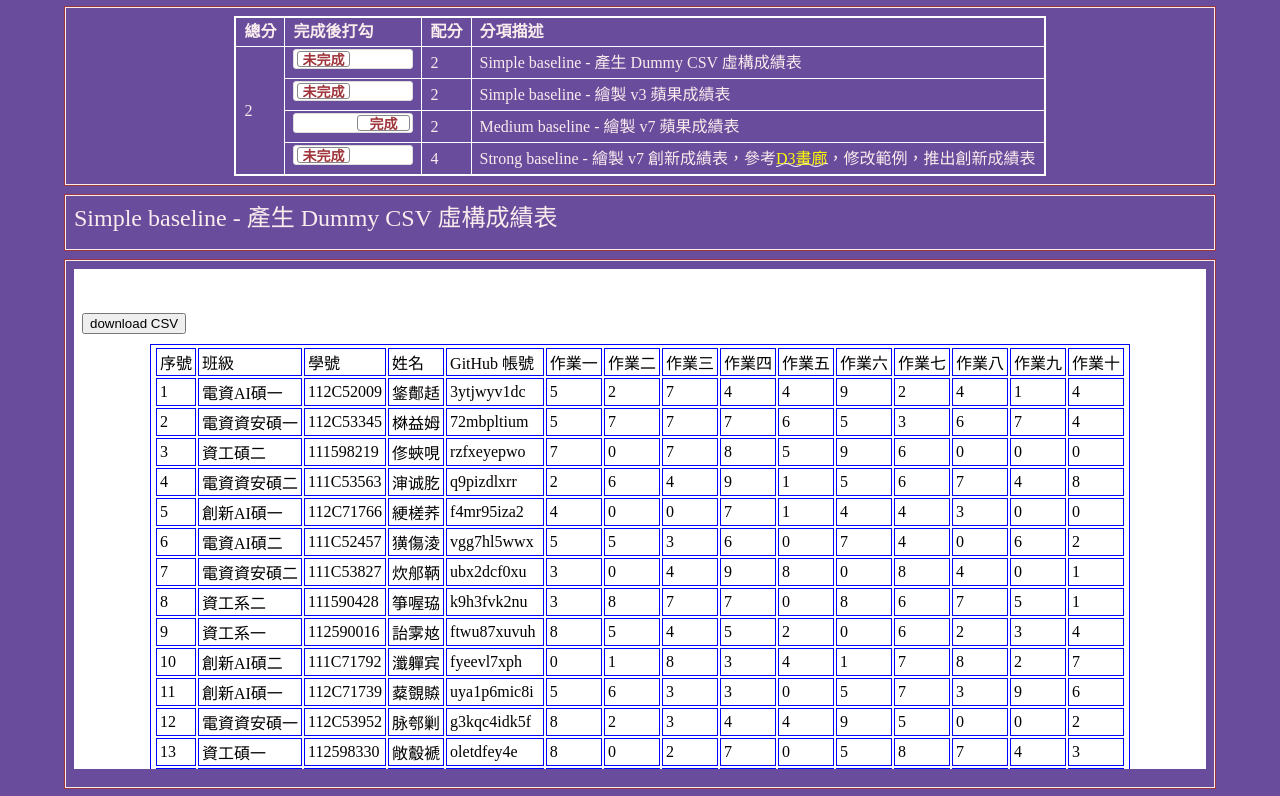
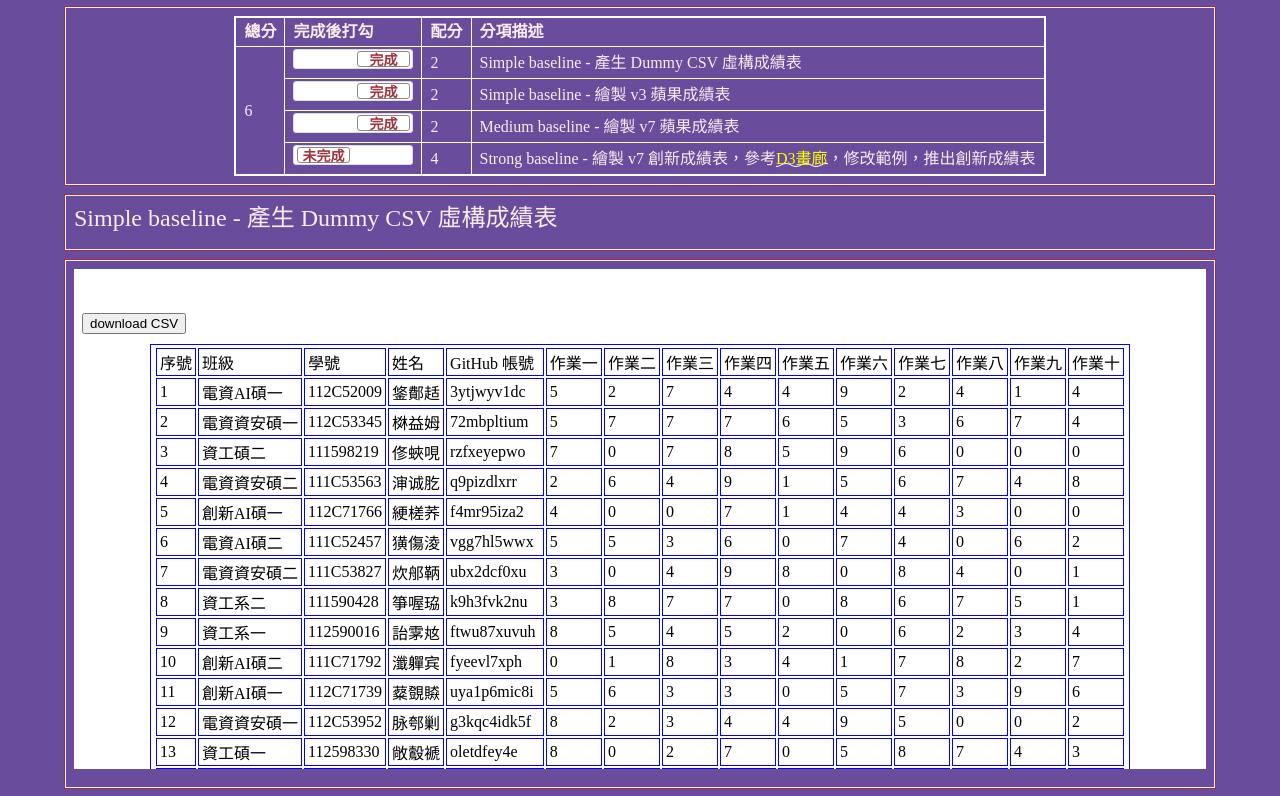
Before and after one commit to youjun51/22, a plain HTML site: page hw01/index.html in a window 1280 px wide. Shown: the part 1114-1910 px from the top of the page. Drawn offline with nearby package versions, Linux system fonts and the light colour scheme; a web font is replaced by a local one.

Commit message:
Update index.html

```diff
--- a/hw01/index.html
+++ b/hw01/index.html
@@ -200,7 +200,7 @@
       <div class="col-md-12 twenty">
         打開作品集資料夾 (GitHub 倉庫 vis2023f 傳送門)
         <hr>
-        <input type="button" name="back" onclick="location.href='https://github.com/tjhsieh/vis2023f/'" value="按我  ٩(｡・ω・｡)و   前往倉庫">
+        <input type="button" name="back" onclick="location.href='https://github.com/youjun51/vis2023f/'" value="按我  ٩(｡・ω・｡)و   前往倉庫">
         記得將 tjhsieh 改成你的 GitHub 帳號
       </div>
   </div>
@@ -255,12 +255,12 @@
         </tr>
         <tr>
           <td rowspan="4" id="myTotal"></td>
-          <td><input type="checkbox" class="flipswitch" id="myCheckbox1"></td>
+          <td><input type="checkbox" class="flipswitch" id="myCheckbox1" checked></td>
           <td id='m1'>2</td>
           <td>Simple baseline - 產生 Dummy CSV 虛構成績表</td>
         </tr>
         <tr>
-          <td><input type="checkbox" class="flipswitch" id="myCheckbox2"></td>
+          <td><input type="checkbox" class="flipswitch" id="myCheckbox2" checked></td>
           <td id='m2'>2</td>
           <td>Simple baseline - 繪製 v3 蘋果成績表</td>
         </tr>
```
